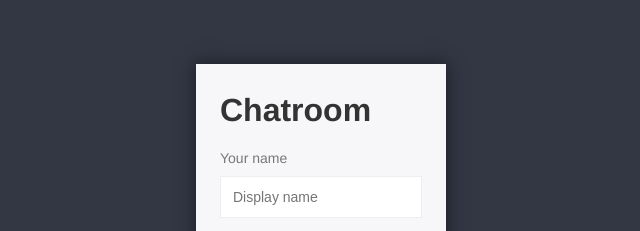
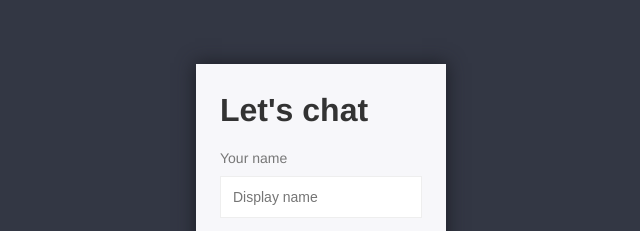
Before and after one commit to Acovid/chat-app, a website: page public/index.html in a window 1280 px wide. Shown: the part 175-406 px from the top of the page, 319-959 px from the left. Drawn offline with Linux system fonts and the light colour scheme.

Commit message:
change title to Let's chat

```diff
--- a/public/index.html
+++ b/public/index.html
@@ -13,7 +13,7 @@
 <body>
     <div class="centered-form">
         <div class="centered-form__box">
-            <h1>Chatroom</h1>
+            <h1>Let's chat</h1>
             <form action="/chat.html">
                 <label>Your name</label>
                 <input type="text" name="username" placeholder="Display name" required />
```
